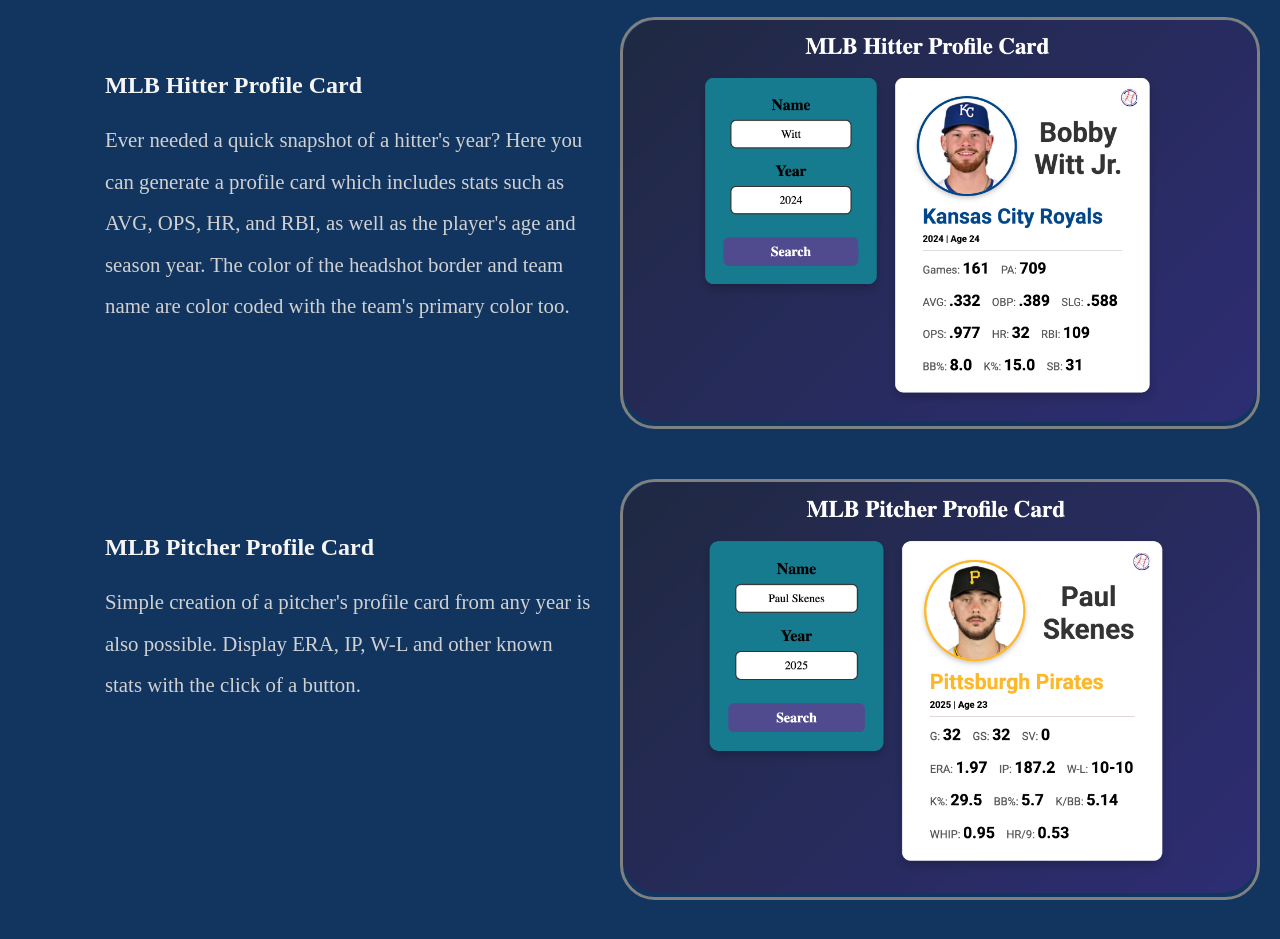
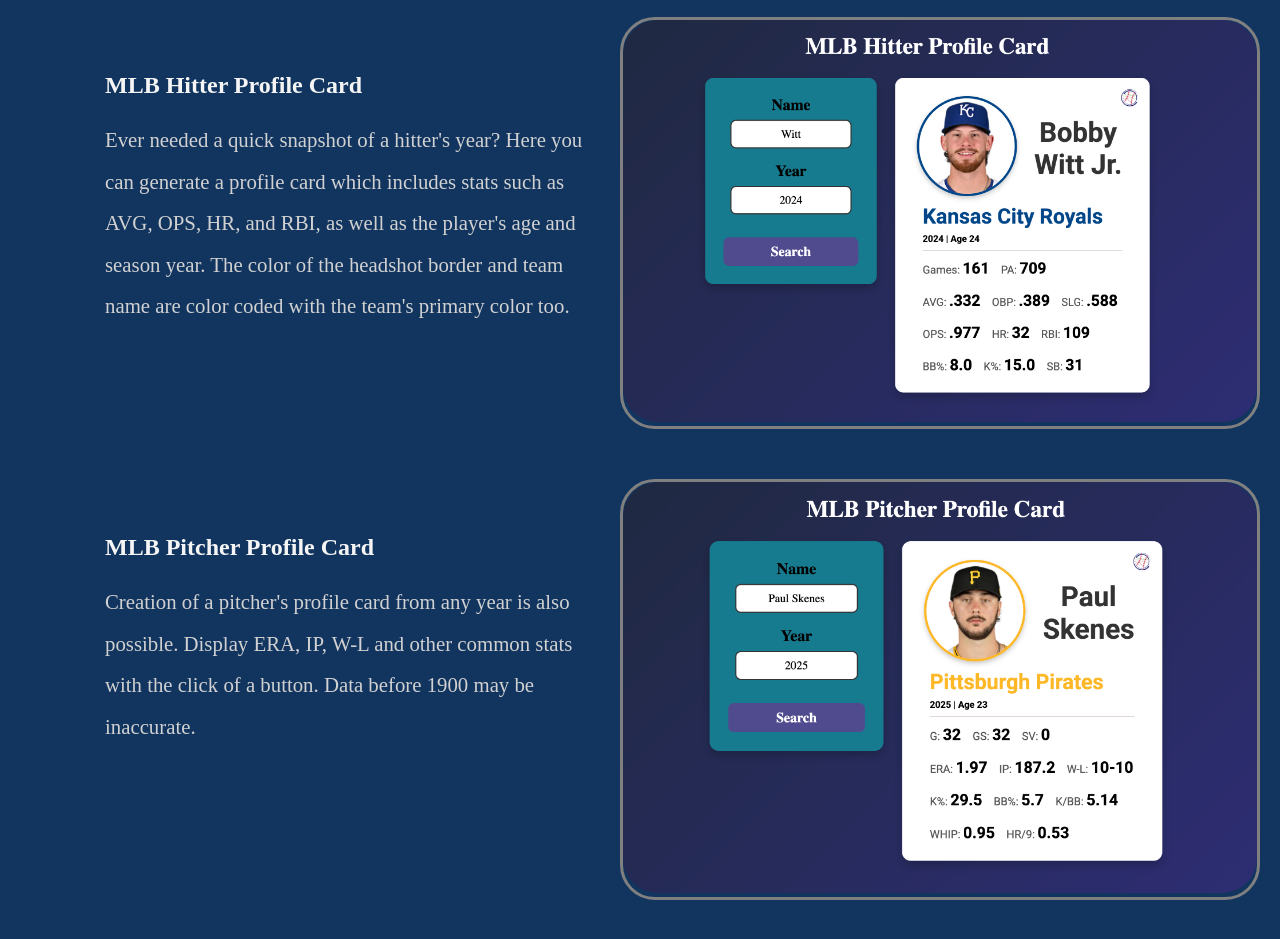
Before and after one commit to SoxSavant/website-for-apps, a plain HTML site: page profile_cards.html in a window 1280 px wide. Shown: the part 163-1102 px from the top of the page. Drawn offline with Linux system fonts and the light colour scheme; a script that the page names is missing.

Commit message:
updated pitcher desc

```diff
--- a/profile_cards.html
+++ b/profile_cards.html
@@ -42,7 +42,7 @@
                 <div class = "box box-text">
             <section>
             <h1 class = "app-title"><a href = "https://sports-card-generator.vercel.app/pitcher" target = "_blank">MLB Pitcher Profile Card</a></h1>
-            <p class = "paragraph">Simple creation of a pitcher's profile card from any year is also possible. Display ERA, IP, W-L and other known stats with the click of a button.
+            <p class = "paragraph">Creation of a pitcher's profile card from any year is also possible. Display ERA, IP, W-L and other common stats with the click of a button. Data before 1900 may be inaccurate.
             </p>
             </section>
                 </div>
```
